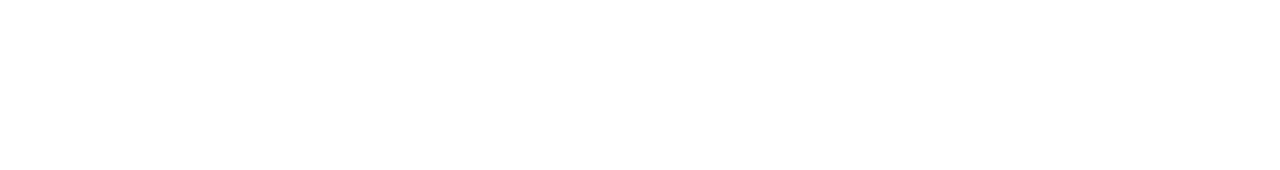
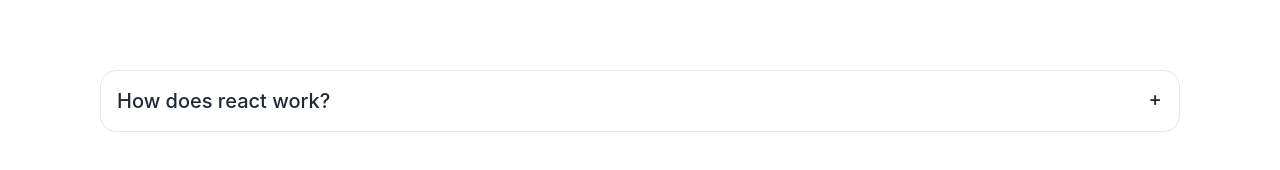
Before and after one commit to rihan-mahmud2/ultra_fitness_club, a React (Create React App) app: page / in a window 1280 px wide. Shown: the part 2181-2351 px from the top of the page. Before the commit the page ends 2051 px from the top, so only its background shows below. Built offline with nearby package versions, Linux system fonts and the light colour scheme.

Commit message:
question added

```diff
--- a/src/App.js
+++ b/src/App.js
@@ -2,12 +2,14 @@
 import "./App.css";
 import Header from "./Component/Header/Header";
 import Cards from "./Component/Cards/Cards";
+import Article from "./Component/Article/Article";
 
 function App() {
   return (
     <div>
       <Header></Header>
       <Cards></Cards>
+      <Article></Article>
     </div>
   );
 }
--- /dev/null
+++ b/src/Component/Article/Article.js
@@ -0,0 +1,26 @@
+import React from "react";
+
+const Article = () => {
+  return (
+    <div className="mt-[100px] p-[100px]">
+      <div
+        tabIndex={0}
+        className="collapse collapse-plus border border-base-300 bg-base-100 rounded-box"
+      >
+        <div className="collapse-title text-xl font-medium">
+          How does react work?
+        </div>
+        <div className="collapse-content">
+          <p>
+            React is a JavaScript library developed by Facebook which, among
+            other things, was used to build Instagram.com. Its aim is to allow
+            developers to easily create fast user interfaces for websites and
+            applications alike. The main concept of React. js is virtua
+          </p>
+        </div>
+      </div>
+    </div>
+  );
+};
+
+export default Article;
```
